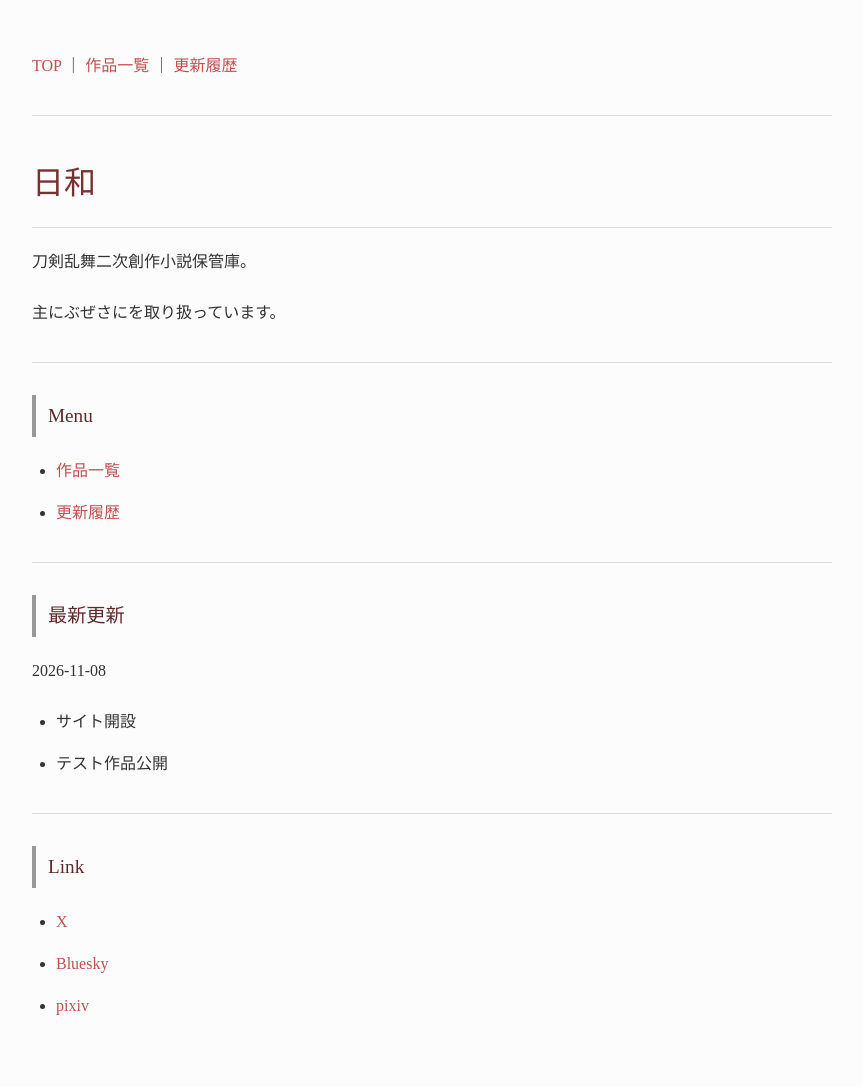
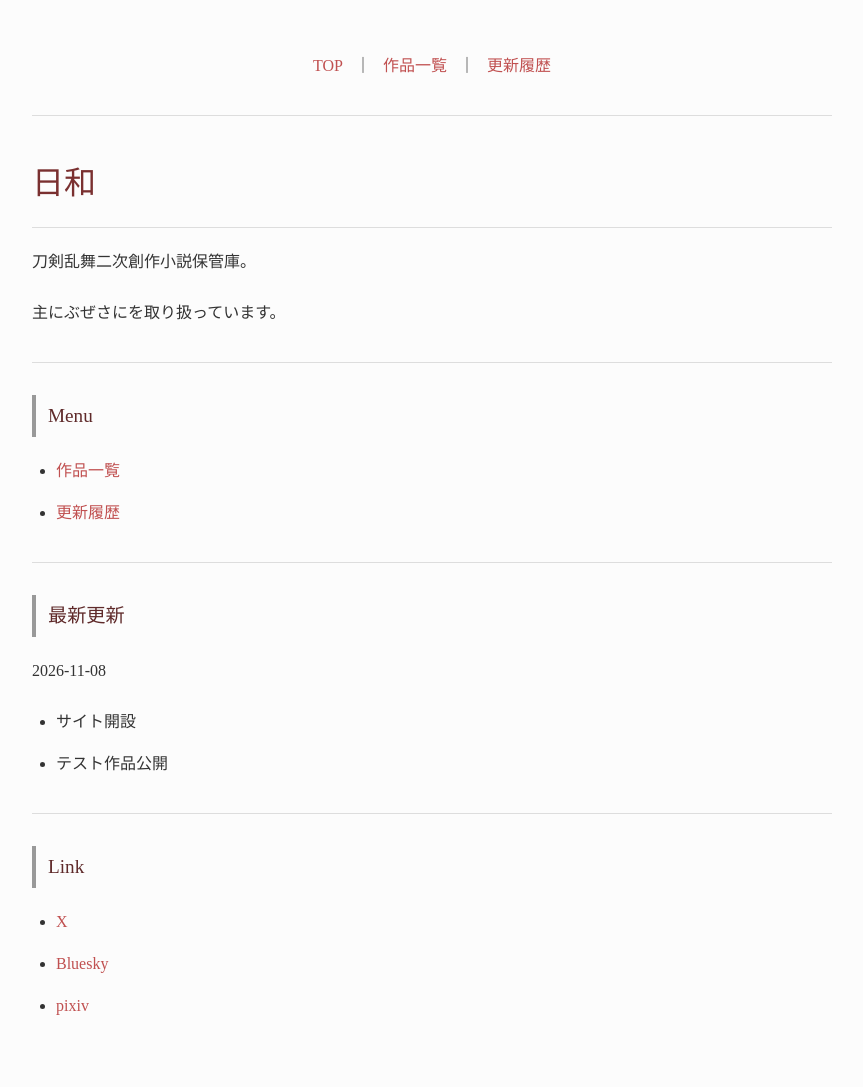
Before and after one commit to fjst160/lemon160, a Jekyll site: the page built from index.md, in a window 1280 px wide. Shown: the whole page, without its empty margins (208-1071 px from the left). Built offline with Jekyll 4.4.1, drawn with Linux system fonts in a browser that asks for light colours.

Commit message:
Update style.css

```diff
--- a/assets/style.css
+++ b/assets/style.css
@@ -100,3 +100,15 @@ a:hover{
 ::selection{
     background: #e4caca;
 }
+
+
+/* 共通メニュー */
+
+nav{
+    text-align: center;
+    margin-bottom: 2rem;
+}
+
+nav a{
+    padding: 0 0.5rem;
+}
```
